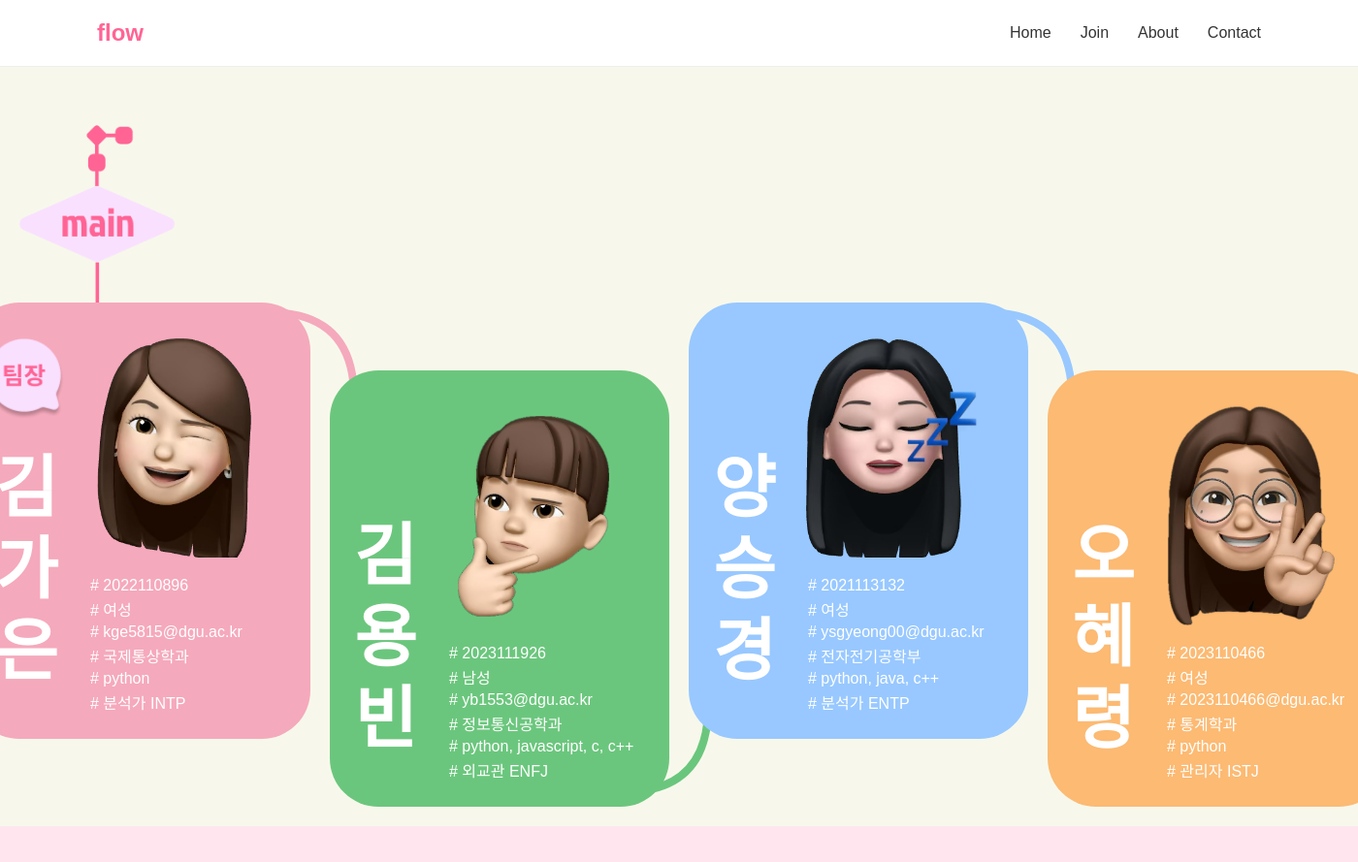
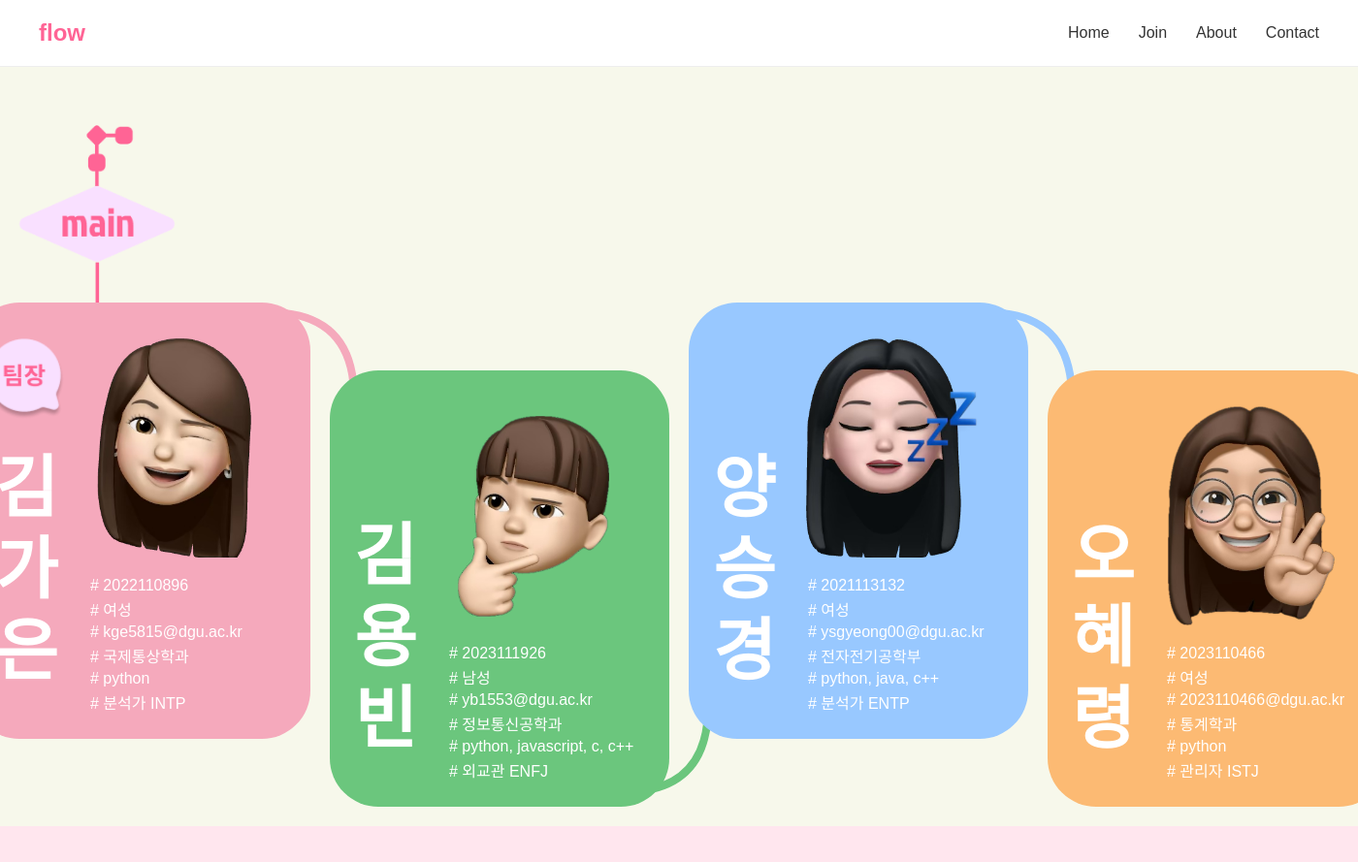
Before and after one commit to gaeunkim33/2025-1-OSSPrac-flow-05, a Flask app: page /contact in a window 1400 px wide; the page is wider, and only the part inside the window is pictured. Shown: the top 889 px of that part at 97% size. Run offline with Flask 3, Linux system fonts and the light colour scheme; some web fonts are replaced.

Commit message:
Modify menu bar margin

```diff
--- a/Subject3_2/static/share.css
+++ b/Subject3_2/static/share.css
@@ -20,8 +20,8 @@ header {
   border-bottom: 1px solid #eee;
 }
 header .container {
-  max-width: 1200px;
-  margin: 0 auto;
+  max-width: 100%;
+  margin: 0;
   display: flex;
   justify-content: space-between;
   align-items: center;
```
